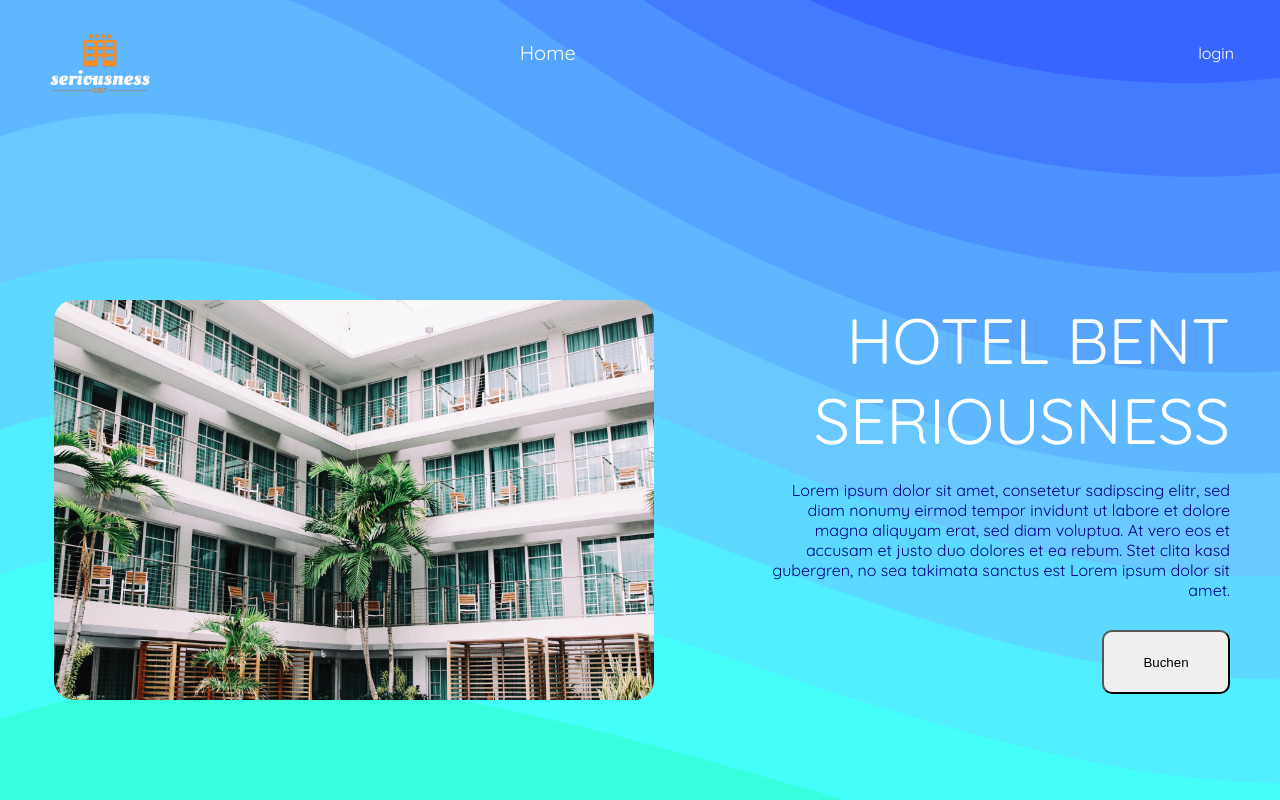
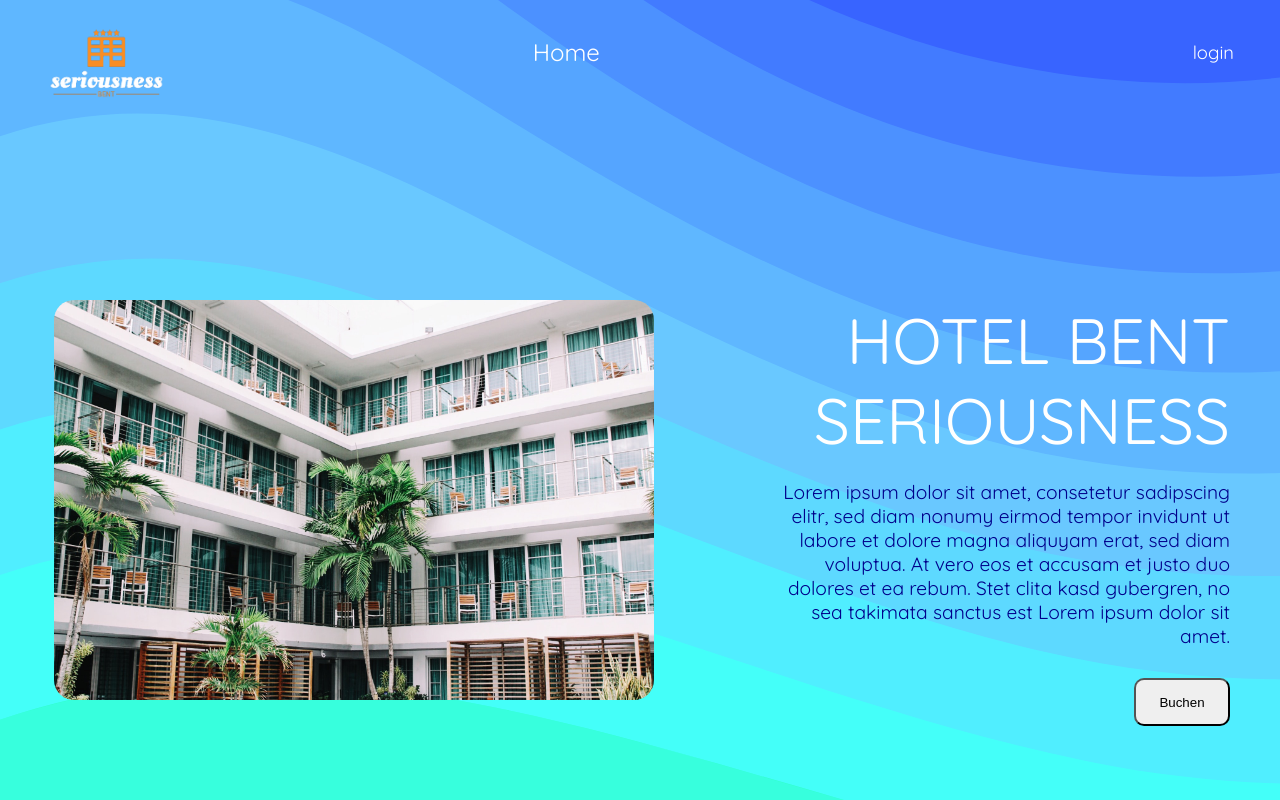
Before and after one commit to PavelPospolit/HotelSoftware, a React (Create React App) app in the folder app/: page / in a window 1280 px wide. Built offline with nearby package versions, Linux system fonts and the light colour scheme.

Commit message:
font size fix

```diff
--- a/app/src/components/Booking/Booking.css
+++ b/app/src/components/Booking/Booking.css
@@ -36,7 +36,7 @@ html {
 #titelLeft{
   color: darkblue;
   font-weight: bold;
-  font-size: 2vh;
+  font-size: 3vh;
   margin-bottom: 30px;
 }
 
@@ -59,12 +59,12 @@ html {
 }
 
 .zimmerinhalt > h1 {
-  font-size: 1.8vh;
+  font-size: 2.3vh;
 }
 
 .zimmerinhalt> ul  {
   list-style: none;
-  font-size: 1.5vh;
+  font-size: 1.8vh;
   width: 100%;
   margin: 0;
 }
@@ -75,7 +75,7 @@ html {
 
 .bookingRight{
   grid-area: right;
-  padding-top: 60px;
+  /* padding-top: 60px; */
 }
 
 
@@ -107,7 +107,7 @@ html {
 }
 
 #checkAuto *, #checkSPA *{
-  font-size: 1.5vh;
+  font-size: 2vh;
   color: white;
 }
 
@@ -124,6 +124,7 @@ html {
 
 .dateSelectZimmer input, .dateSelectAuto input{
   text-align: center;
+  margin: 0;
 }
 
 
@@ -134,7 +135,7 @@ html {
   align-self: center;
   color: darkblue;
   font-weight: normal;
-  font-size: 1.5vh;
+  font-size: 2.5vh;
   margin-bottom: 15px;
 
 }
@@ -162,7 +163,7 @@ html {
 
 #bookBtn{
   width: 30%;
-  margin-top: 10vh;
+  margin-top: 6vh;
   align-self: center;
 }
 
--- a/app/src/components/Home/Home.css
+++ b/app/src/components/Home/Home.css
@@ -37,8 +37,8 @@
 .homeRechts > button {
   margin-bottom: 50px;
 
-  height: 4rem;
-  width: 8rem;
+  height: 3rem;
+  width: 6rem;
 
   border-radius: 10px;
 }
@@ -51,7 +51,7 @@
 }
 
 #textL {
-  font-size: 2vh;
+  font-size: 2.4vh;
   margin-bottom: 30px;
   color: darkblue;
 }
--- a/app/src/components/NavBar/NavBar.css
+++ b/app/src/components/NavBar/NavBar.css
@@ -31,7 +31,7 @@
 }
 
 .logoBox .logo{
-  height: 8vh;
+  height: 9vh;
   width: auto;
   padding-top: 20px;
 }
@@ -67,7 +67,7 @@
   color: #fff;
   line-height: 65px;
 
-  font-size: 2.5vh;
+  font-size: 3vh;
 }
 
 .navList ul li a:hover {
@@ -96,7 +96,7 @@
 .navRight button{
   background-color: transparent;
   border: none;
-  font-size: 2vh;
+  font-size: 2.3vh;
   color: #ffffff;
   cursor: pointer;
   font-family: 'Quicksand', sans-serif;
--- a/app/src/components/Profile/Profile.css
+++ b/app/src/components/Profile/Profile.css
@@ -43,7 +43,7 @@ hr {
 
   width: 100%;
 
-  font-size: 2rem;
+  font-size: 1.5rem;
 }
 
 .left, .right{
```
